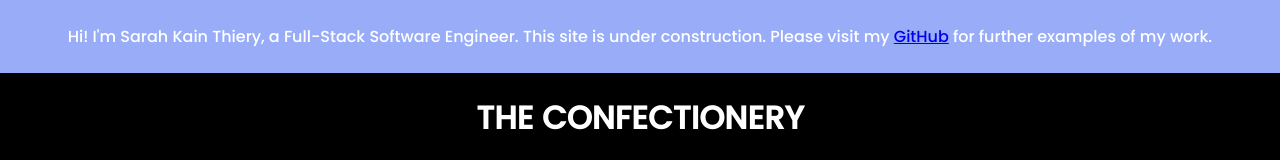
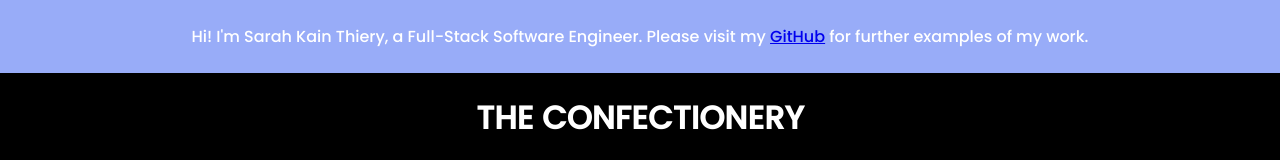
Before and after one commit to svthiery/confectionery-frontend, a React (Create React App) app: page / in a window 1280 px wide. Shown: the top 160 px of the page. Built offline with nearby package versions, Linux system fonts and the light colour scheme; no server answers.

Commit message:
Update ad banner

```diff
--- a/src/components/AdBanner.js
+++ b/src/components/AdBanner.js
@@ -2,7 +2,7 @@ function AdBanner() {
     return (
         <div className="row">
             <div className="ad-banner col-12">
-                <p className="ad-banner-content">Hi! I'm Sarah Kain Thiery, a Full-Stack Software Engineer. This site is under construction. Please visit my <a href="https://github.com/svthiery/confectionery-frontend">GitHub</a> for further examples of my work.</p>
+                <p className="ad-banner-content">Hi! I'm Sarah Kain Thiery, a Full-Stack Software Engineer. Please visit my <a href="https://github.com/svthiery/confectionery-frontend">GitHub</a> for further examples of my work.</p>
             </div>
         </div>
     );
```
